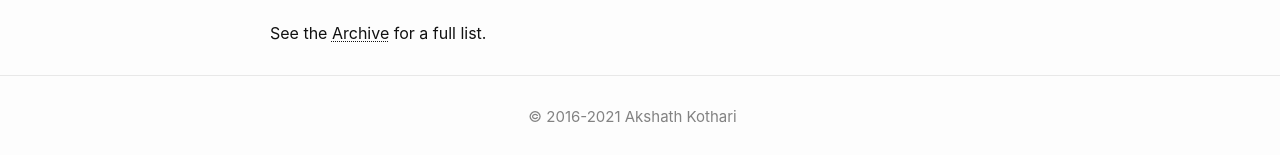
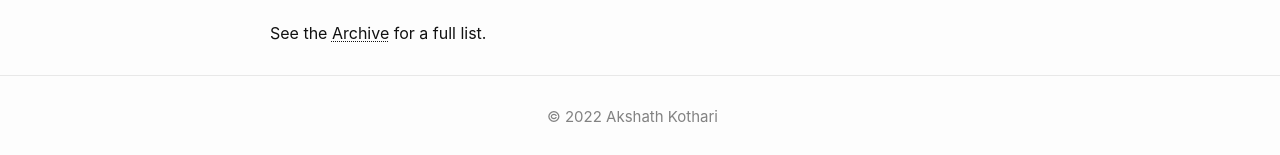
Before and after one commit to ricekot/ricekot.github.io, a Jekyll site: the page built from index.html, in a window 1280 px wide. Shown: the part 1248-1403 px from the top of the page. Built offline with Jekyll 4.4.1, drawn with Linux system fonts in a browser that asks for light colours.

Commit message:
Use latest year in footer

```diff
--- a/_includes/footer.html
+++ b/_includes/footer.html
@@ -6,7 +6,7 @@
     <div class="footer-col-wrapper">
 
       <div style="text-align: center;">
-        © 2016-2021 Akshath Kothari
+        © {{ 'now' | date: "%Y" }} Akshath Kothari
       </div>
 
     </div>
```
